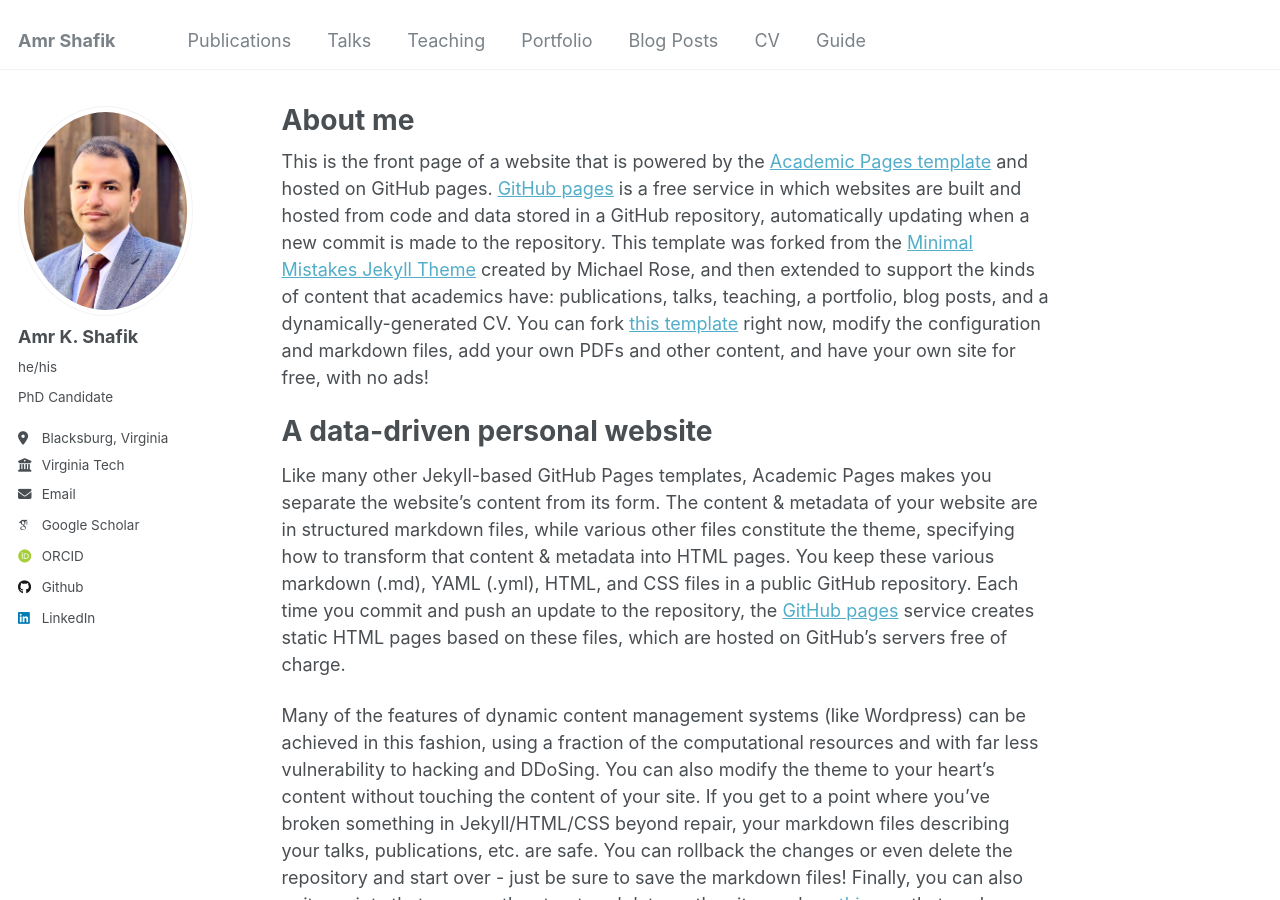
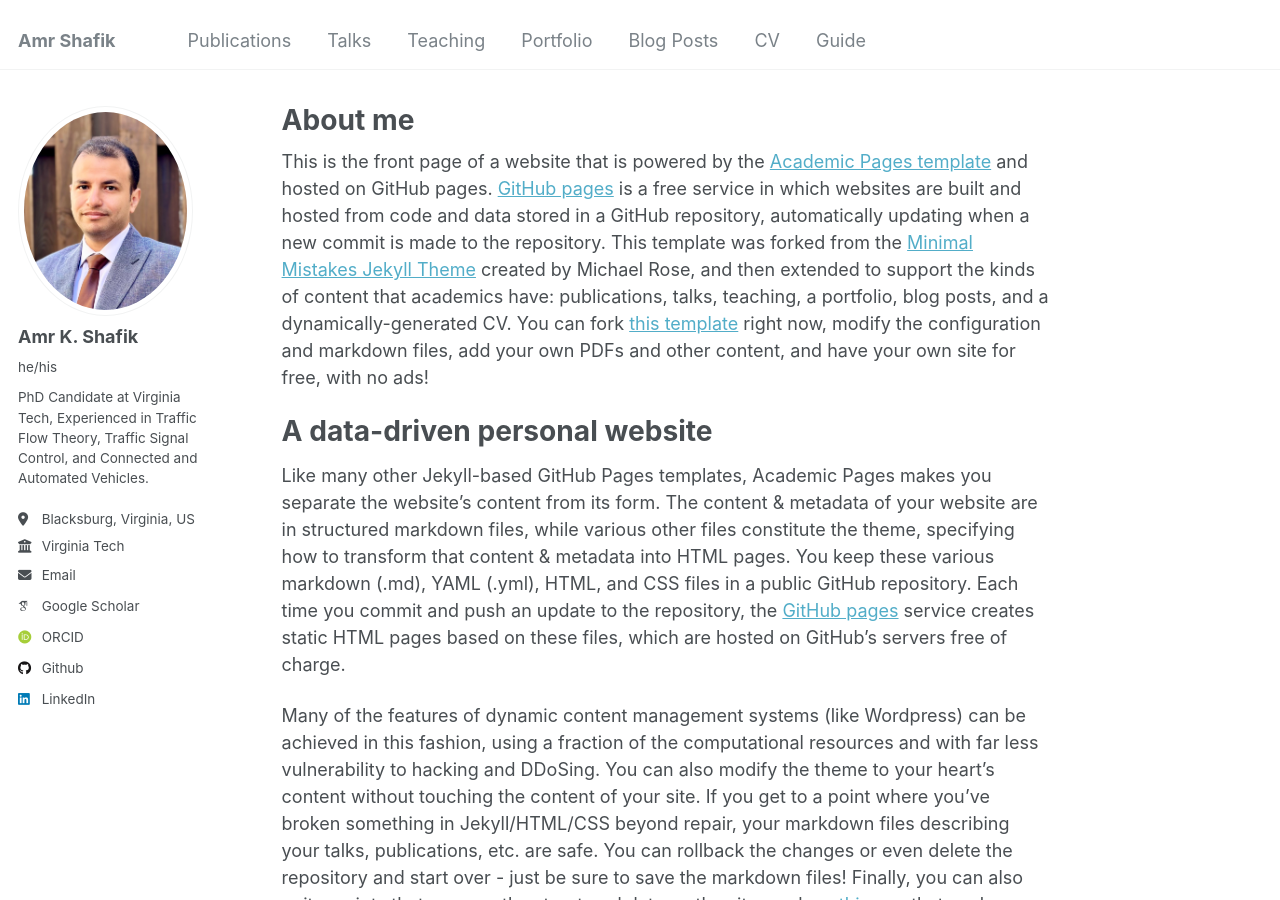
Before and after one commit to akshafik/amrshafik, a Jekyll site: the page built from _pages/about.md, in a window 1280 px wide and 900 px high. Built offline with Jekyll 4.4.1, drawn with Linux system fonts in a browser that asks for light colours; some web fonts are replaced.

Commit message:
Update _config.yml

```diff
--- a/_config.yml
+++ b/_config.yml
@@ -24,8 +24,8 @@ author:
   avatar           : "ashafik_profile.jpg"
   name             : "Amr K. Shafik"
   pronouns         : "he/his"
-  bio              : "PhD Candidate"
-  location         : "Blacksburg, Virginia"
+  bio              : "PhD Candidate at Virginia Tech, Experienced in Traffic Flow Theory, Traffic Signal Control, and Connected and Automated Vehicles."
+  location         : "Blacksburg, Virginia, US"
   employer         : "Virginia Tech"
   uri              : # URL
   email            : "ashafik@vt.edu"
```
